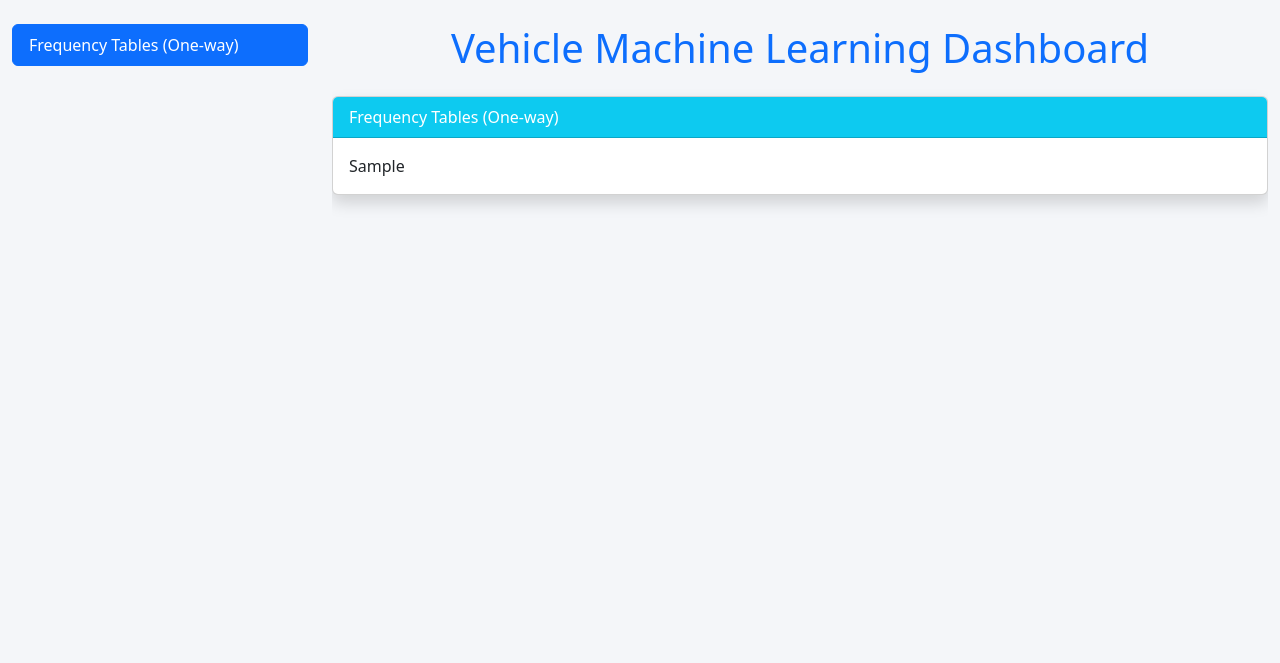
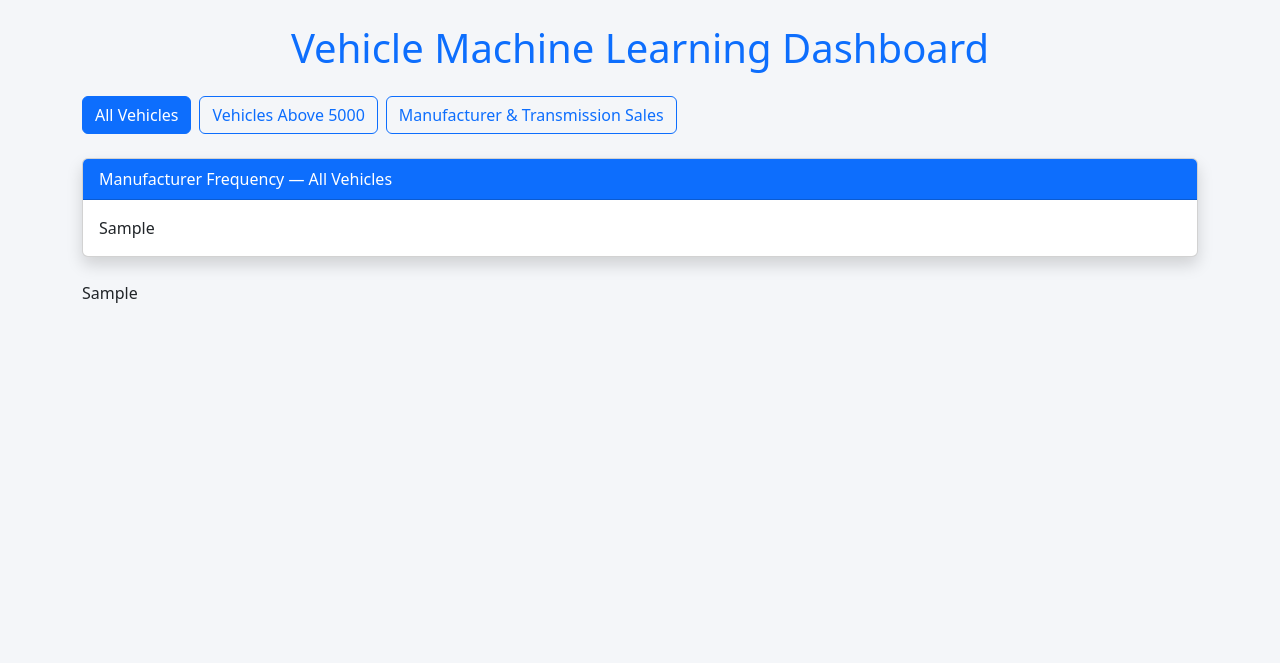
Before and after one commit to Ki-Will/vehicle_ml_dashboard, a Django app: template vehicles/templates/vehicles/index.html in a window 1280 px wide. Shown: the top 663 px of the page. Run offline with Django 5.2, Linux system fonts and the light colour scheme; the template is opened without the code that fills it: most values are stand-ins (such as "Sample title", 1, 10 or a date in 2020); parts of the project's set-up code (start-up, migrations or seed data) failed here and were passed over.

Commit message:
usage of ilters and groups

```diff
--- a/vehicles/templates/vehicles/index.html
+++ b/vehicles/templates/vehicles/index.html
@@ -1,47 +1,129 @@
 <!DOCTYPE html>
-<html>
+<html lang="en">
   <head>
+    <meta charset="UTF-8" />
+    <meta name="viewport" content="width=device-width, initial-scale=1" />
     <title>Vehicle ML Dashboard</title>
-<link href="https://cdn.jsdelivr.net/npm/bootstrap@5.3.2/dist/css/bootstrap.min.css" rel="stylesheet">
+
+    <link
+      href="https://cdn.jsdelivr.net/npm/bootstrap@5.3.2/dist/css/bootstrap.min.css"
+      rel="stylesheet"
+    />
+
     <style>
       body {
         background-color: #f4f6f9;
       }
+
       .scrollspy-example {
-height: 80vh;
-overflow-y: scroll;
-position: relative;
+        min-height: 80vh;
       }
-.nav-pills .nav-link.active {
-background-color: #0d6efd;
+
+      .table-container {
+        overflow-x: auto;
       }
     </style>
   </head>
-<body data-bs-spy="scroll" data-bs-target="#dashboard-nav" data-bs-offset="100" tabindex="0">
+
+  <body>
     <div class="container-fluid mt-4">
-<div class="row">
-<!-- Sidebar Navigation -->
-<div class="col-md-3">
-<div id="dashboard-nav" class="list-group position-sticky top-0">
-<a class="list-group-item list-group-item-action" href="#frequency-table">Frequency Tables (One-way)</a>
+      <h1 class="text-center text-primary mb-4">
+        Vehicle Machine Learning Dashboard
+      </h1>
+
+      <div class="container">
+        <!-- Table selection buttons -->
+        <div class="d-flex flex-wrap gap-2 mb-4">
+          <button
+            class="btn btn-primary"
+            id="allBtn"
+            onclick="showTable('all')"
+          >
+            All Vehicles
+          </button>
+
+          <button
+            class="btn btn-outline-primary"
+            id="filteredBtn"
+            onclick="showTable('filtered')"
+          >
+            Vehicles Above 5000
+          </button>
+
+          <button
+            class="btn btn-outline-primary"
+            id="salesBtn"
+            onclick="showTable('sales')"
+          >
+            Manufacturer & Transmission Sales
+          </button>
         </div>
+
+        <!-- First table: full dataset -->
+        <div class="card shadow mb-4" id="allTable">
+          <div class="card-header bg-primary text-white">
+            Manufacturer Frequency — All Vehicles
           </div>
-<!-- Scrollable Content -->
-<div class="col-md-9">
-<div class="scrollspy-example" data-bs-spy="scroll" data-bs-target="#dashboard-nav" data-bs-smooth-scroll="true" tabindex="0">
-<h1 class="text-center text-primary mb-4"> Vehicle Machine Learning Dashboard </h1>
-<div id="frequency-table" class="card shadow mb-5">
-<div class="card-header bg-info text-white">
-Frequency Tables (One-way)
-</div>
-<div class="card-body">
+
+          <div class="card-body table-container">
             {{ frequency_table|safe }}
           </div>
         </div>
+
+        <!-- Second table: filtered dataset -->
+
+        <div class="card shadow mb-4 d-none" id="filteredTable">
+          <div class="card-header bg-info text-white">
+            Manufacturer Frequency — Selling Price Above 5000
+          </div>
+
+          <div class="card-body">
+            <p>
+              Vehicles with selling price above 5000:
+              <strong>{{ filtered_total }}</strong>
+            </p>
+
+            <div class="table-container">
+              {{ frequency_table_filtered|safe }}
             </div>
           </div>
         </div>
+
+        <div class="card shadow mb-4 d-none" id="salesTable">
+          <div class="card-header bg-success text-white">
+            Total Selling Price by Manufacturer & Transmission
           </div>
-<script src="https://cdn.jsdelivr.net/npm/bootstrap@5.3.2/dist/js/bootstrap.bundle.min.js"></script>
+
+          <div class="card-body table-container">
+            {{ manufacturer_transmission_sales|safe }}
+          </div>
+        </div>
+
+        <div class="table-container">{{ grouped_vehicle_table|safe }}</div>
+      </div>
+    </div>
+
+    <script>
+      function showTable(type) {
+        const allTable = document.getElementById("allTable");
+        const filteredTable = document.getElementById("filteredTable");
+        const allBtn = document.getElementById("allBtn");
+        const filteredBtn = document.getElementById("filteredBtn");
+
+        if (type === "all") {
+          allTable.classList.remove("d-none");
+          filteredTable.classList.add("d-none");
+
+          allBtn.className = "btn btn-primary";
+          filteredBtn.className = "btn btn-outline-primary";
+        } else {
+          allTable.classList.add("d-none");
+          filteredTable.classList.remove("d-none");
+
+          allBtn.className = "btn btn-outline-primary";
+          filteredBtn.className = "btn btn-primary";
+        }
+      }
+    </script>
   </body>
 </html>
```
Also changed, not shown: vehicles/dashboard.py (+85 -10 lines), vehicles/views.py (+10 -4 lines). Lines whose indentation alone changed are shown as unchanged.
